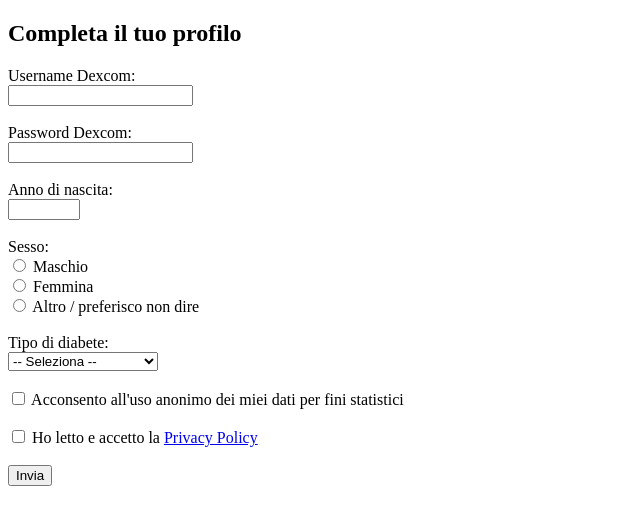
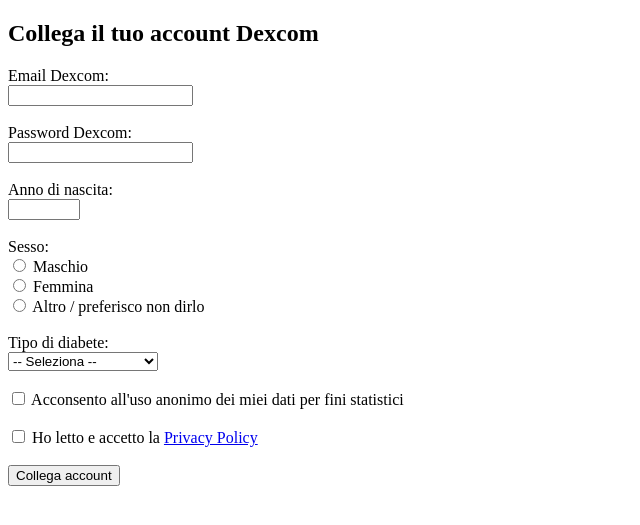
Before and after one commit to Gianlu9090/glicemia-backend, a Flask app: page / in a window 1280 px wide. Shown: the top 525 px of the page, without its empty margins (0-640 px from the left). Run offline with Flask 3, Linux system fonts and the light colour scheme; parts of the project's set-up code (start-up, migrations or seed data) failed here and were passed over.

Commit message:
Update index.html

```diff
--- a/templates/index.html
+++ b/templates/index.html
@@ -2,31 +2,32 @@
 <html lang="it">
 <head>
   <meta charset="UTF-8">
-  <title>Domande Profilo Utente</title>
+  <title>Collega il tuo account Dexcom</title>
 </head>
 <body>
-  <h2>Completa il tuo profilo</h2>
+  <h2>Collega il tuo account Dexcom</h2>
+
   <form action="/submit" method="post">
 
-    <label for="username">Username Dexcom:</label><br>
+    <label for="username">Email Dexcom:</label><br>
     <input type="email" id="username" name="username" required><br><br>
 
     <label for="password">Password Dexcom:</label><br>
     <input type="password" id="password" name="password" required><br><br>
 
-    <label for="birthyear">Anno di nascita:</label><br>
-    <input type="number" id="birthyear" name="birthyear" min="1900" max="2025"><br><br>
+    <label for="birth_year">Anno di nascita:</label><br>
+    <input type="number" id="birth_year" name="birth_year" min="1900" max="2025"><br><br>
 
     <label>Sesso:</label><br>
-    <input type="radio" id="male" name="sex" value="maschio">
+    <input type="radio" id="male" name="gender" value="maschio">
     <label for="male">Maschio</label><br>
-    <input type="radio" id="female" name="sex" value="femmina">
+    <input type="radio" id="female" name="gender" value="femmina">
     <label for="female">Femmina</label><br>
-    <input type="radio" id="other" name="sex" value="altro">
-    <label for="other">Altro / preferisco non dire</label><br><br>
+    <input type="radio" id="other" name="gender" value="altro">
+    <label for="other">Altro / preferisco non dirlo</label><br><br>
 
-    <label>Tipo di diabete:</label><br>
-    <select name="diabetes_type">
+    <label for="diabetes_type">Tipo di diabete:</label><br>
+    <select id="diabetes_type" name="diabetes_type">
       <option value="">-- Seleziona --</option>
       <option value="tipo1">Tipo 1</option>
       <option value="tipo2">Tipo 2</option>
@@ -40,11 +41,11 @@
     </label><br><br>
 
     <label>
-      <input type="checkbox" name="privacy" required>
+      <input type="checkbox" name="accept_privacy" required>
       Ho letto e accetto la <a href="https://violet-pest-ac1.notion.site/Privacy-Policy-Glicemia-Vocale-1eb1ee190b538092aa80cf6680fba291" target="_blank">Privacy Policy</a>
     </label><br><br>
 
-    <button type="submit">Invia</button>
+    <button type="submit">Collega account</button>
   </form>
 </body>
 </html>
```
